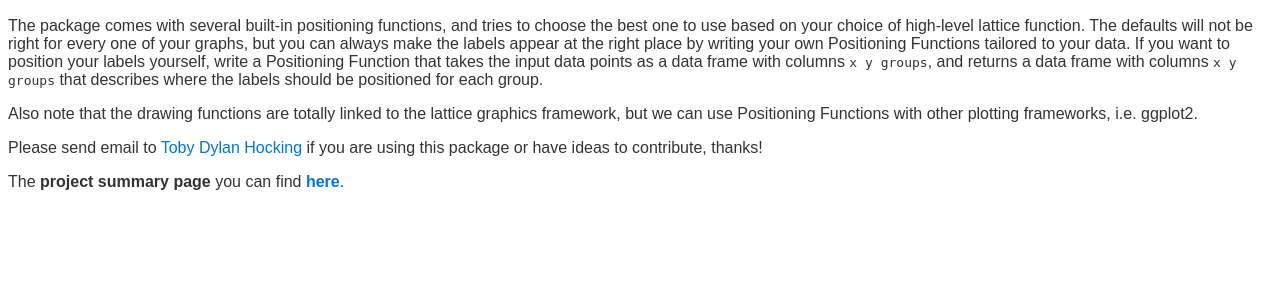
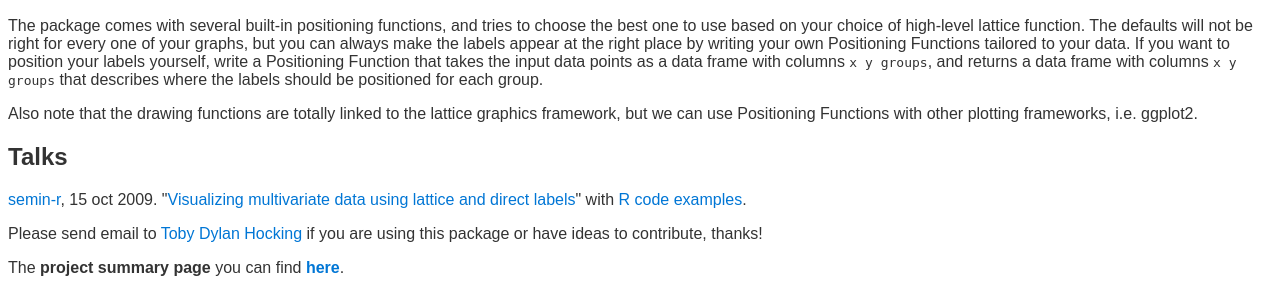
Before and after one commit to rforge/directlabels, a PHP site: page / in a window 1280 px wide. Shown: the part 3001-3294 px from the top of the page. Before the commit the page ends 3191 px from the top, so only its background shows below. Run offline with PHP 8.4, Linux system fonts and the light colour scheme; data that the repository does not hold is empty.

Commit message:
website slides and code
git-svn-id: svn://svn.r-forge.r-project.org/svnroot/directlabels@109 edb9625f-4e0d-4859-8d74-9fd3b1da38cb

```diff
--- a/www/index.php
+++ b/www/index.php
@@ -31,7 +31,7 @@ echo '<?xml version="1.0" encoding="UTF-8"?>';
  -->
 
 <!-- get project title  -->
-<!-- own website starts here, the following may be changed as you like -->
+<!-- own website starts here, the following may be changed as you like
 
 <?php if ($handle=fopen('http://'.$domain.'/export/projtitl.php?group_name='.$group_name,'r')){
 $contents = '';
@@ -40,7 +40,7 @@ while (!feof($handle)) {
 }
 fclose($handle);
 echo $contents; } ?>
-
+ -->
 <!-- end of project description -->
 
 <h1>Intuitive figures using direct labels instead of legends</h1>
@@ -173,6 +173,13 @@ each group.</p>
 lattice graphics framework, but we can use Positioning Functions with
 other plotting frameworks, i.e. ggplot2.</p>
 
+<h2>Talks</h2>
+
+<p><a href="http://www.mnhn.fr/semin-r/">semin-r</a>, 15 oct 2009. "<a
+href="HOCKING-latticedl-semin-r.pdf">Visualizing multivariate data
+using lattice and direct labels</a>" with <a
+href="HOCKING-latticedl-semin-r.R">R code examples</a>.</p>
+
 <p>Please send email to <a
 href="http://r-forge.r-project.org/sendmessage.php?touser=1571">Toby
 Dylan Hocking</a> if you are using this package or have ideas to
```
Also changed, not shown: 2 other files.
